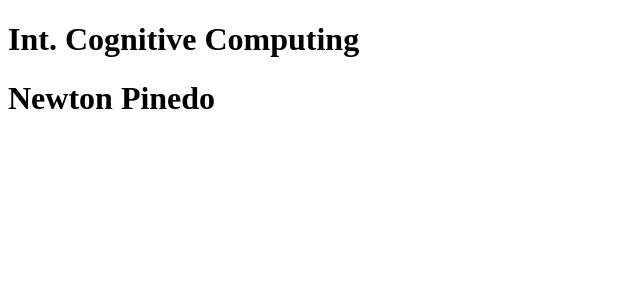
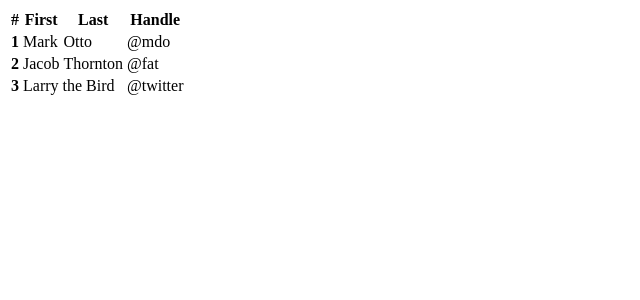
Before and after one commit to NewtPi/PC2GIT, a PHP site: page / in a window 1280 px wide. Shown: the top 300 px of the page, without its empty margins (0-640 px from the left). Run offline with PHP 8.4, Linux system fonts and the light colour scheme.

Commit message:
Edicion yes

```diff
--- a/index.php
+++ b/index.php
@@ -7,7 +7,34 @@
     <title>Document</title>
 </head>
 <body>
-    <h1>Int. Cognitive Computing</h1>
-    <h1>Newton Pinedo</h1>
+        <table class="table">
+        <thead>
+            <tr>
+            <th scope="col">#</th>
+            <th scope="col">First</th>
+            <th scope="col">Last</th>
+            <th scope="col">Handle</th>
+            </tr>
+        </thead>
+        <tbody>
+            <tr>
+            <th scope="row">1</th>
+            <td>Mark</td>
+            <td>Otto</td>
+            <td>@mdo</td>
+            </tr>
+            <tr>
+            <th scope="row">2</th>
+            <td>Jacob</td>
+            <td>Thornton</td>
+            <td>@fat</td>
+            </tr>
+            <tr>
+            <th scope="row">3</th>
+            <td colspan="2">Larry the Bird</td>
+            <td>@twitter</td>
+            </tr>
+        </tbody>
+        </table>
 </body>
 </html>
```
